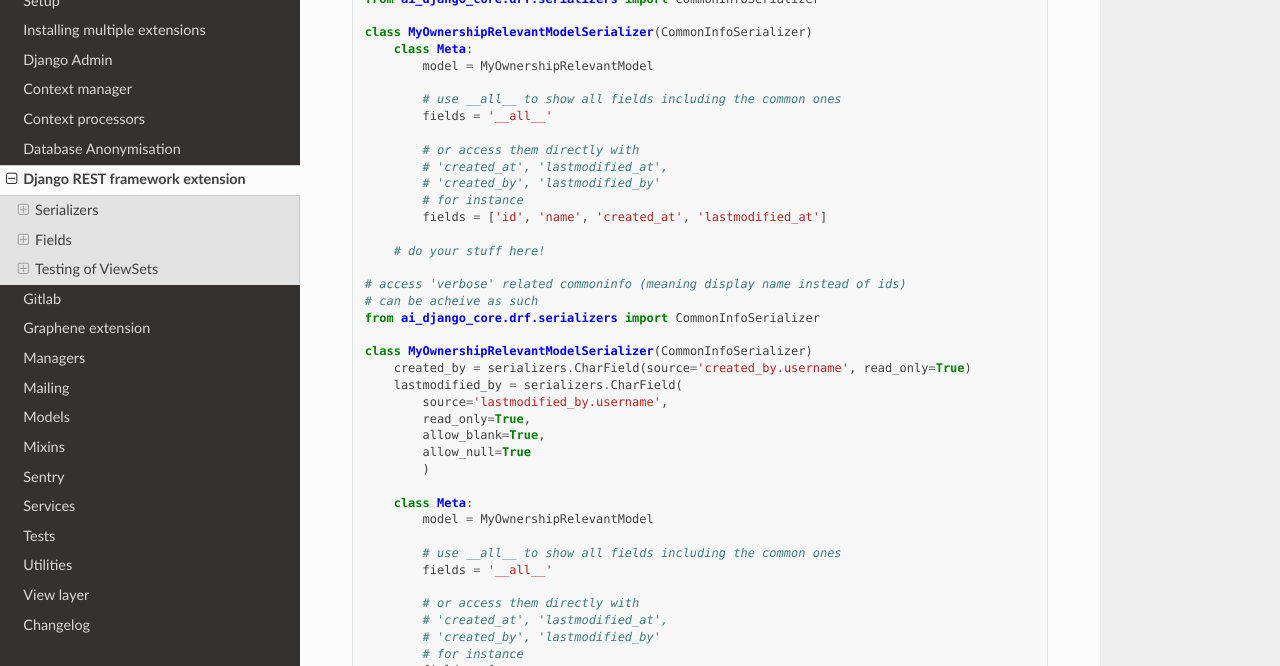
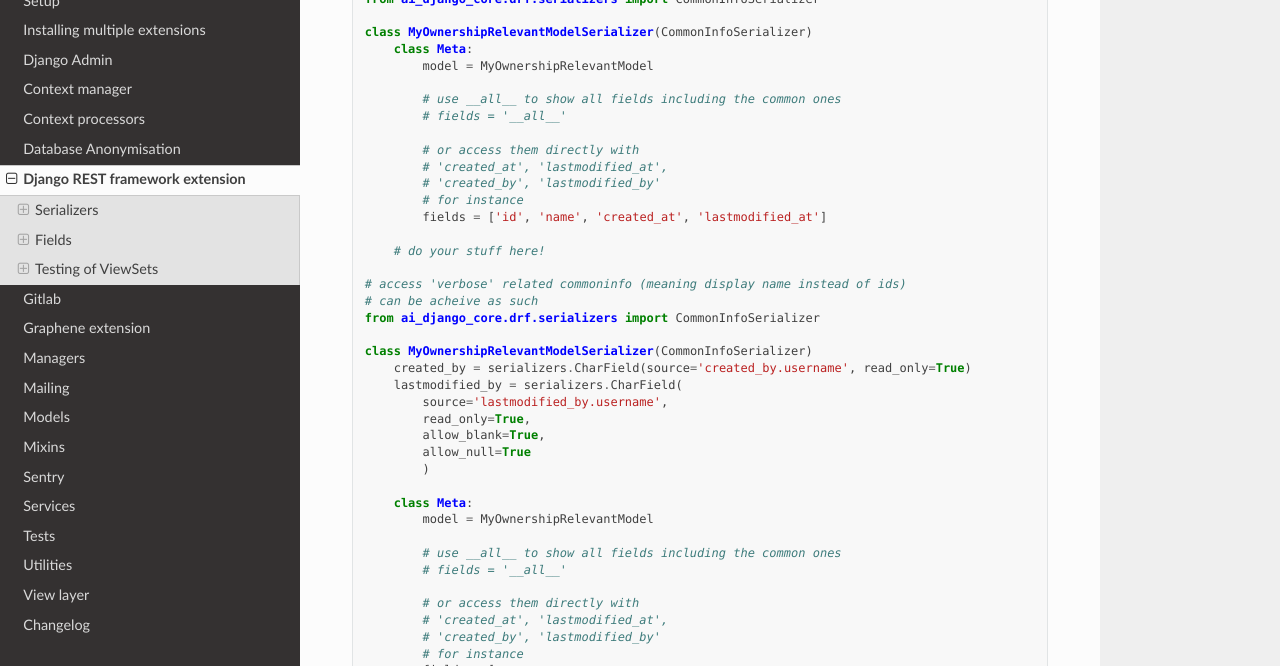
Before and after one commit to ambient-innovation/ai-django-core, a Sphinx documentation site: the page built from docs/features/djangorestframework.md, in a window 1280 px wide and 900 px high, scrolled down 882 px. Shown: the part 151-817 px from the top of the window. Built offline with Sphinx 7.4.7 and the Read the Docs theme 2.0.0, drawn with Linux system fonts in a browser that asks for light colours.

```diff
--- a/docs/features/djangorestframework.md
+++ b/docs/features/djangorestframework.md
@@ -49,7 +49,7 @@ class MyOwnershipRelevantModelSerializer(CommonInfoSerializer)
         model = MyOwnershipRelevantModel
 
         # use __all__ to show all fields including the common ones
-        fields = '__all__'
+        # fields = '__all__'
 
         # or access them directly with
         # 'created_at', 'lastmodified_at',
@@ -76,7 +76,7 @@ class MyOwnershipRelevantModelSerializer(CommonInfoSerializer)
         model = MyOwnershipRelevantModel
 
         # use __all__ to show all fields including the common ones
-        fields = '__all__'
+        # fields = '__all__'
 
         # or access them directly with
         # 'created_at', 'lastmodified_at',
```
